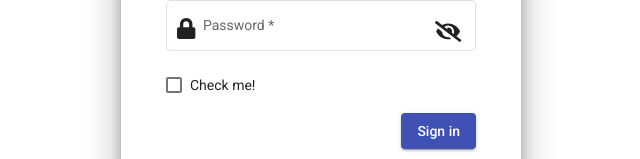
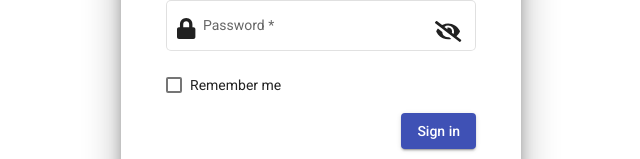
Before and after one commit to the-experimentals/ClientApp, an Angular app: page / in a window 1280 px wide. Shown: the part 380-539 px from the top of the page, without its empty margins (319-959 px from the left). Built offline with nearby package versions, Linux system fonts and the light colour scheme.

Commit message:
Correction

```diff
--- a/src/app/modules/auth/auth-sign-in/auth-sign-in.component.html
+++ b/src/app/modules/auth/auth-sign-in/auth-sign-in.component.html
@@ -17,7 +17,7 @@
                 <fa-icon [icon]="faEye" class="ml-2"></fa-icon>
             </button>
         </mat-form-field>
-        <mat-checkbox>Check me!</mat-checkbox>
+        <mat-checkbox>Remember me</mat-checkbox>
         <div class="mt-2 text-right">
             <button mat-raised-button color="primary">Sign in</button>
         </div>
```
